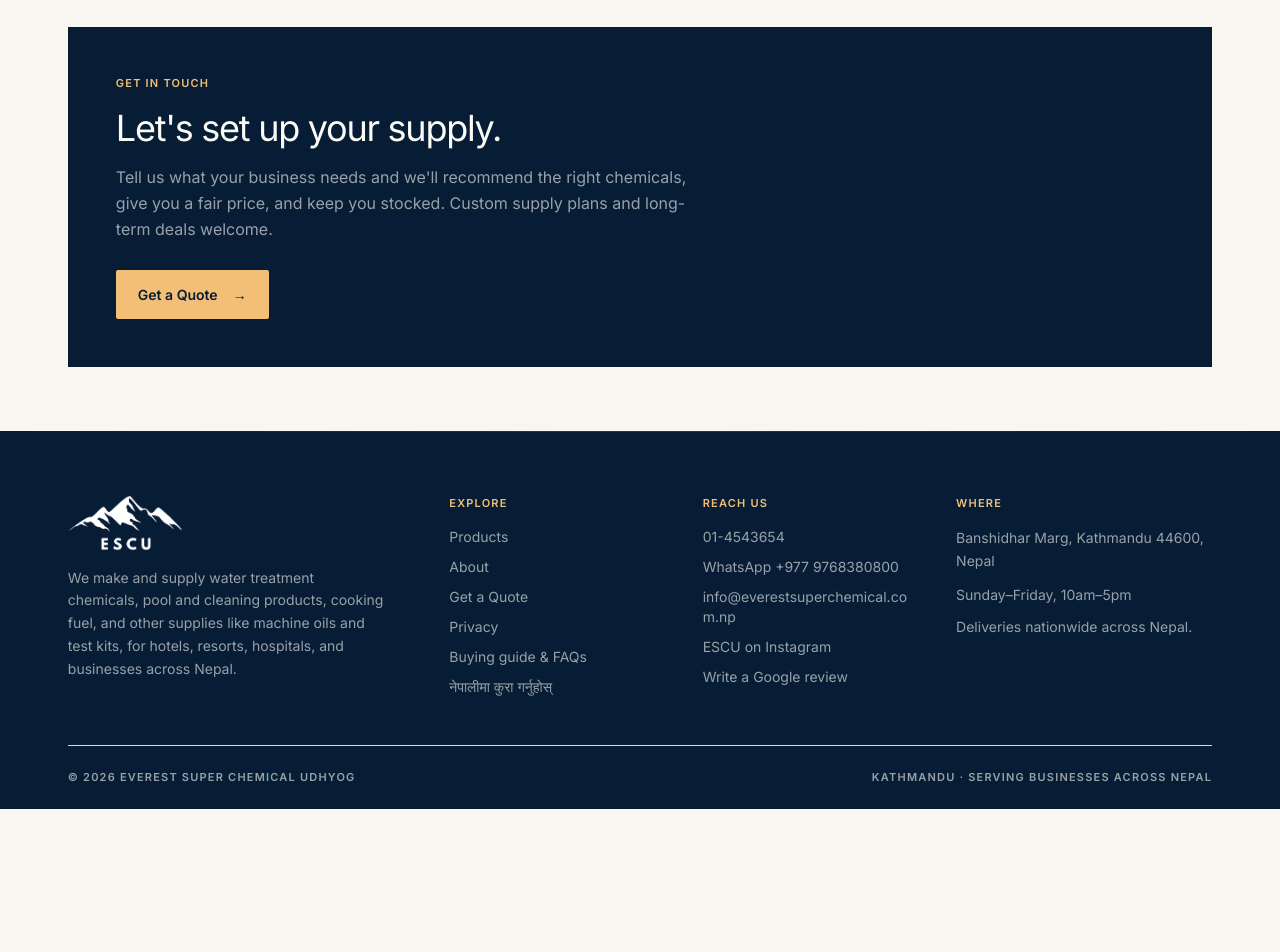
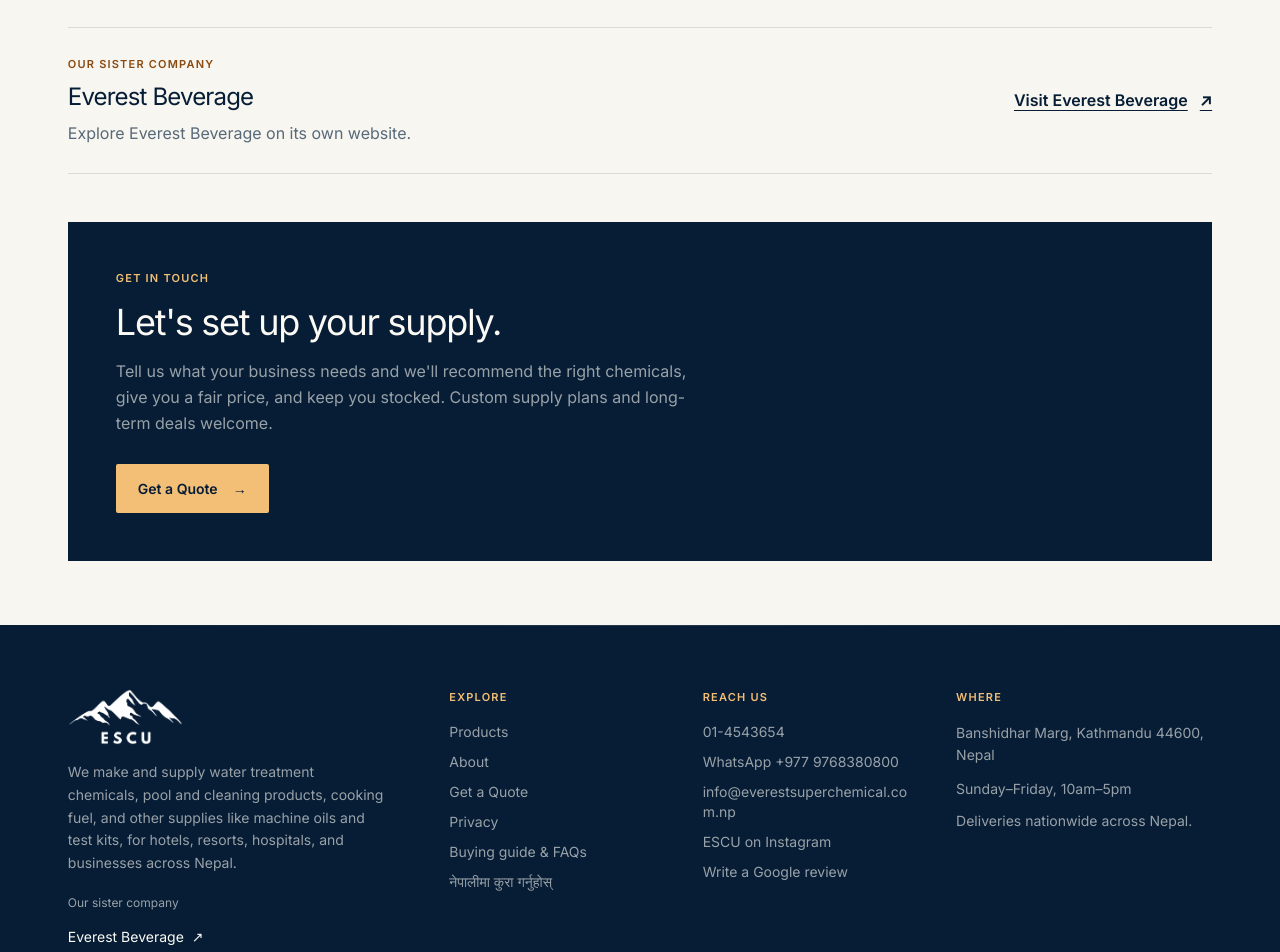
Before and after one commit to MartinTiwari/ESCU_WEBSITE, a Next.js app: page /about in a window 1280 px wide. Shown: the part 1660-2612 px from the top of the page. Before the commit the page ends 2469 px from the top, so only its background shows below. Built offline with nearby package versions, Linux system fonts and the light colour scheme; no server answers.

Commit message:
Add Everest Beverage sister company links

```diff
--- a/src/app/about/page.tsx
+++ b/src/app/about/page.tsx
@@ -110,6 +110,19 @@
         </div>
 
         <Reveal>
+          <section aria-labelledby="sister-company-title" className="mb-12 border-y border-line py-7 flex flex-col gap-5 sm:flex-row sm:items-center sm:justify-between">
+            <div>
+              <p className="eyebrow text-amber-deep mb-2">Our sister company</p>
+              <h2 id="sister-company-title" className="font-display text-2xl text-ink">{site.sisterCompany.name}</h2>
+              <p className="mt-2 text-muted">Explore Everest Beverage on its own website.</p>
+            </div>
+            <a href={site.sisterCompany.url} target="_blank" rel="noopener noreferrer" className="inline-flex min-h-11 shrink-0 items-center gap-3 font-semibold text-ink underline underline-offset-4 hover:text-amber-deep">
+              Visit Everest Beverage<span aria-hidden="true">↗</span><span className="sr-only"> (opens in a new tab)</span>
+            </a>
+          </section>
+        </Reveal>
+
+        <Reveal>
           <div className="bg-ink text-cream p-10 md:p-12 relative overflow-hidden">
             <div className="absolute inset-0 grid-blueprint opacity-25" aria-hidden />
             <div className="relative max-w-xl">
--- a/src/components/Footer.tsx
+++ b/src/components/Footer.tsx
@@ -20,6 +20,10 @@
             className="h-14 w-auto mb-4"
           />
           <p className="text-sm leading-relaxed max-w-xs">{site.tagline}</p>
+          <p className="mt-5 text-xs text-cream/60">Our sister company</p>
+          <a href={site.sisterCompany.url} target="_blank" rel="noopener noreferrer" className="mt-1 inline-flex min-h-11 items-center gap-2 text-sm text-cream hover:text-amber-bright transition-colors">
+            {site.sisterCompany.name}<span aria-hidden="true">↗</span><span className="sr-only"> (opens in a new tab)</span>
+          </a>
         </div>
 
         <div>
--- a/src/lib/site.ts
+++ b/src/lib/site.ts
@@ -4,6 +4,10 @@
   tagline:
     "We make and supply water treatment chemicals, pool and cleaning products, cooking fuel, and other supplies like machine oils and test kits, for hotels, resorts, hospitals, and businesses across Nepal.",
   url: "https://www.everestsuperchemical.com.np",
+  sisterCompany: {
+    name: "Everest Beverage",
+    url: "https://everestbeverage.com.np/",
+  },
 
   // Founding year confirmed by the business, in Bikram Sambat.
   founded: { bs: 2048 },
```
